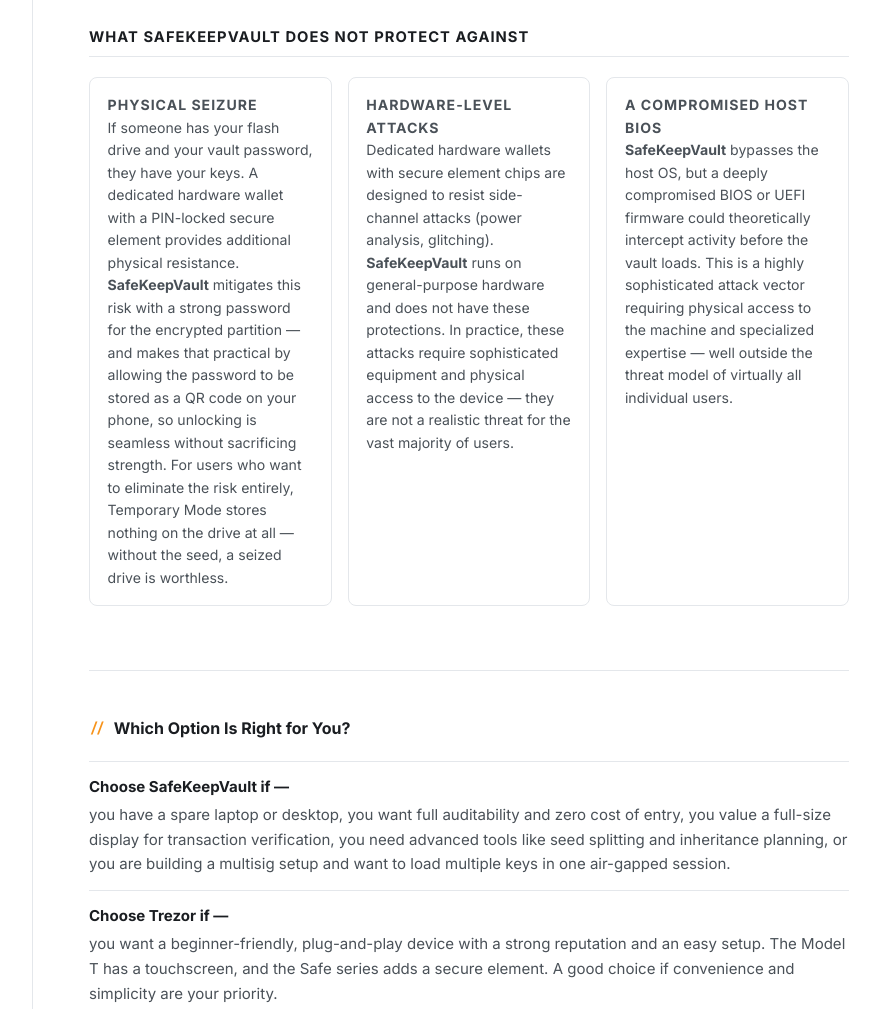
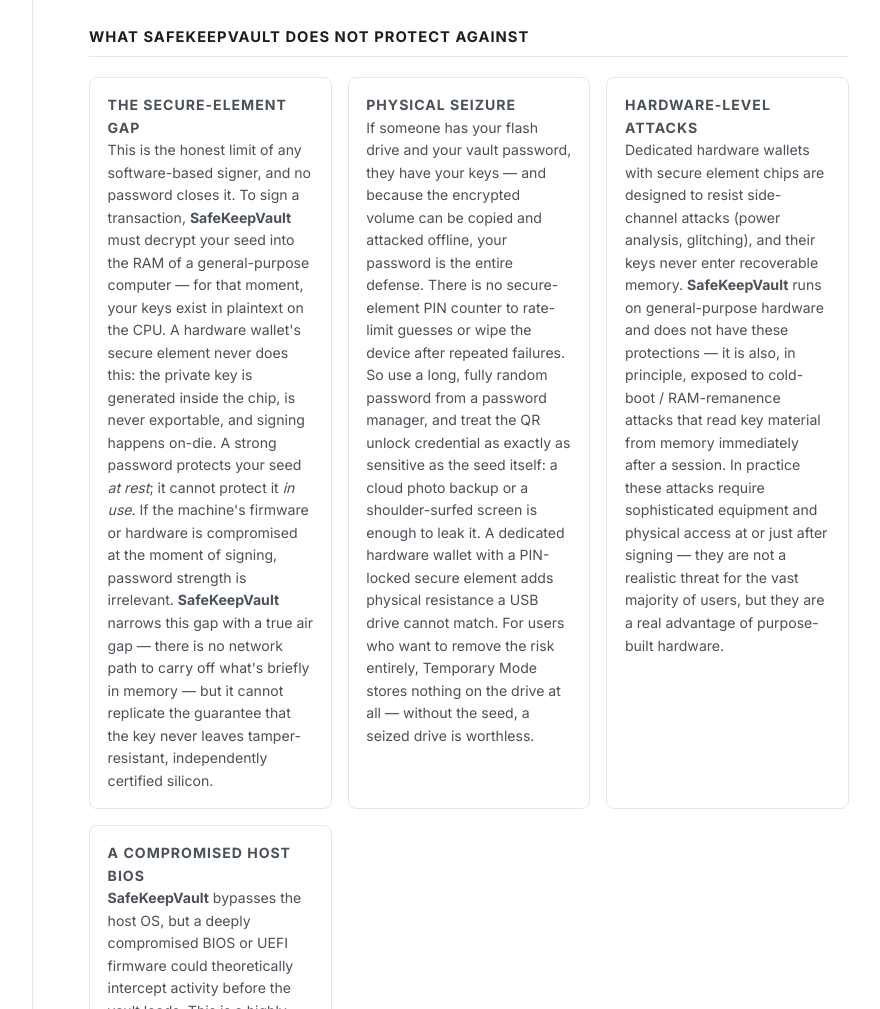
Before and after one commit to Pasalon0404/Safekeep-Website, a plain HTML site: page compare.html in a window 1280 px wide. Shown: the part 3799-4808 px from the top of the page, without its empty margins (286-1166 px from the left). Drawn offline with Linux system fonts and the light colour scheme.

Commit message:
Compare: address secure-element vs LUKS honestly in threat model

```diff
--- a/compare.html
+++ b/compare.html
@@ -368,12 +368,16 @@
                 <h3 class="sub-heading">What <strong>SafeKeepVault</strong> does not protect against</h3>
                 <div class="threat-grid">
                     <div class="threat-card">
+                        <p class="threat-card-title">The secure-element gap</p>
+                        <p>This is the honest limit of any software-based signer, and no password closes it. To sign a transaction, <strong>SafeKeepVault</strong> must decrypt your seed into the RAM of a general-purpose computer — for that moment, your keys exist in plaintext on the CPU. A hardware wallet's secure element never does this: the private key is generated inside the chip, is never exportable, and signing happens on-die. A strong password protects your seed <em>at rest</em>; it cannot protect it <em>in use</em>. If the machine's firmware or hardware is compromised at the moment of signing, password strength is irrelevant. <strong>SafeKeepVault</strong> narrows this gap with a true air gap — there is no network path to carry off what's briefly in memory — but it cannot replicate the guarantee that the key never leaves tamper-resistant, independently certified silicon.</p>
+                    </div>
+                    <div class="threat-card">
                         <p class="threat-card-title">Physical seizure</p>
-                        <p>If someone has your flash drive and your vault password, they have your keys. A dedicated hardware wallet with a PIN-locked secure element provides additional physical resistance. <strong>SafeKeepVault</strong> mitigates this risk with a strong password for the encrypted partition — and makes that practical by allowing the password to be stored as a QR code on your phone, so unlocking is seamless without sacrificing strength. For users who want to eliminate the risk entirely, Temporary Mode stores nothing on the drive at all — without the seed, a seized drive is worthless.</p>
+                        <p>If someone has your flash drive and your vault password, they have your keys — and because the encrypted volume can be copied and attacked offline, your password is the entire defense. There is no secure-element PIN counter to rate-limit guesses or wipe the device after repeated failures. So use a long, fully random password from a password manager, and treat the QR unlock credential as exactly as sensitive as the seed itself: a cloud photo backup or a shoulder-surfed screen is enough to leak it. A dedicated hardware wallet with a PIN-locked secure element adds physical resistance a USB drive cannot match. For users who want to remove the risk entirely, Temporary Mode stores nothing on the drive at all — without the seed, a seized drive is worthless.</p>
                     </div>
                     <div class="threat-card">
                         <p class="threat-card-title">Hardware-level attacks</p>
-                        <p>Dedicated hardware wallets with secure element chips are designed to resist side-channel attacks (power analysis, glitching). <strong>SafeKeepVault</strong> runs on general-purpose hardware and does not have these protections. In practice, these attacks require sophisticated equipment and physical access to the device — they are not a realistic threat for the vast majority of users.</p>
+                        <p>Dedicated hardware wallets with secure element chips are designed to resist side-channel attacks (power analysis, glitching), and their keys never enter recoverable memory. <strong>SafeKeepVault</strong> runs on general-purpose hardware and does not have these protections — it is also, in principle, exposed to cold-boot / RAM-remanence attacks that read key material from memory immediately after a session. In practice these attacks require sophisticated equipment and physical access at or just after signing — they are not a realistic threat for the vast majority of users, but they are a real advantage of purpose-built hardware.</p>
                     </div>
                     <div class="threat-card">
                         <p class="threat-card-title">A compromised host BIOS</p>
```
